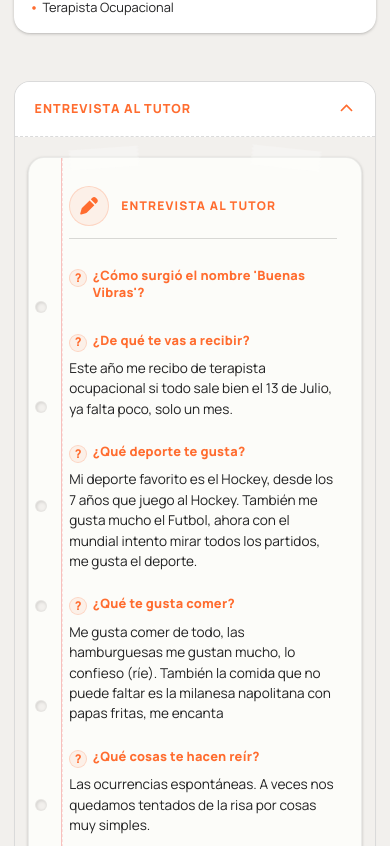
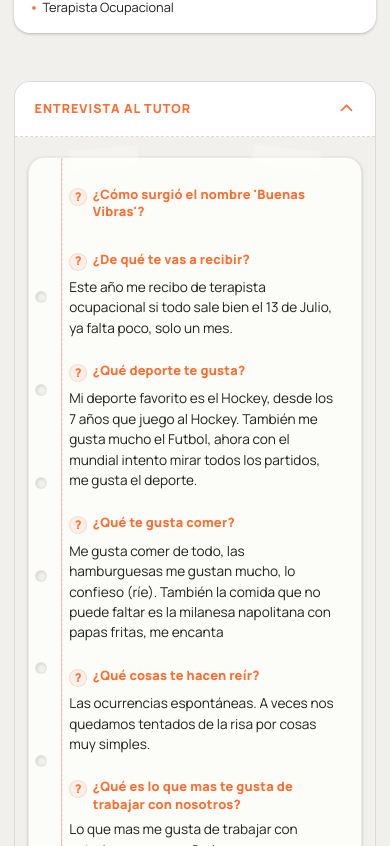
Before and after one commit to msardissino/infocoDB, a Next.js app: page /grupos/buenas-vibras in a window 390 px wide. Shown: the part 1498-2344 px from the top of the page. Built offline with nearby package versions, Linux system fonts and the light colour scheme.

Commit message:
fix: resolve duplicate headers and accordion toggle lock in group details on mobile

```diff
--- a/src/app/grupos/[slug]/GroupDetail.module.css
+++ b/src/app/grupos/[slug]/GroupDetail.module.css
@@ -131,13 +131,15 @@
   display: none; /* Oculto en desktop, se comporta como sección abierta común */
 }
 
-.accordionContent {
-  /* Expandido por defecto en desktop */
-  max-height: none !important;
-  opacity: 1 !important;
-  visibility: visible !important;
-  overflow: visible !important;
-  display: block !important;
+@media (min-width: 769px) {
+  .accordionContent {
+    /* Expandido por defecto en desktop */
+    max-height: none;
+    opacity: 1;
+    visibility: visible;
+    overflow: visible;
+    display: block;
+  }
 }
 
 .mobileStickyFooter {
--- a/src/components/groups/GroupMembers/GroupMembers.module.css
+++ b/src/components/groups/GroupMembers/GroupMembers.module.css
@@ -132,6 +132,10 @@
 }
 
 @media (max-width: 768px) {
+  .sectionTitle {
+    display: none;
+  }
+
   .desktopGrid {
     display: none;
   }
--- a/src/components/groups/MomentsGallery/MomentsGallery.module.css
+++ b/src/components/groups/MomentsGallery/MomentsGallery.module.css
@@ -58,3 +58,9 @@
     padding: 1.5rem 1rem;
   }
 }
+
+@media (max-width: 768px) {
+  .header {
+    display: none;
+  }
+}
--- a/src/components/groups/StudentMessages/StudentMessages.module.css
+++ b/src/components/groups/StudentMessages/StudentMessages.module.css
@@ -81,6 +81,9 @@
   .container {
     padding: 1.5rem;
   }
+  .boardHeader {
+    display: none;
+  }
   .boardBody {
     grid-template-columns: 1fr;
     gap: 1.25rem;
--- a/src/components/groups/TutorInterview/TutorInterview.module.css
+++ b/src/components/groups/TutorInterview/TutorInterview.module.css
@@ -229,4 +229,8 @@
     grid-template-columns: 1fr;
     gap: 1.5rem;
   }
+
+  .header {
+    display: none;
+  }
 }
```
